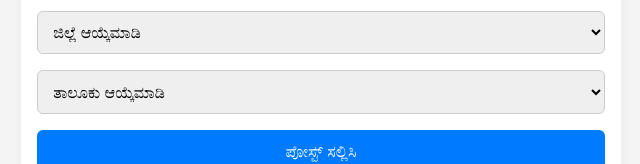
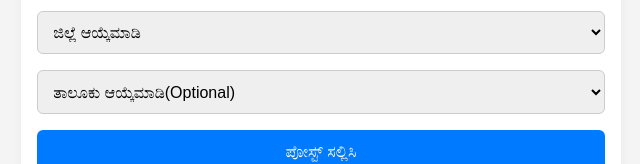
Before and after one commit to cricpro-360/Newsbuzz, a website: page index.html in a window 1280 px wide. Shown: the part 448-612 px from the top of the page, without its empty margins (319-959 px from the left). Drawn offline with Linux system fonts and the light colour scheme; no server answers.

Commit message:
Update index.html

```diff
--- a/index.html
+++ b/index.html
@@ -33,7 +33,7 @@
     </select>
 
     <select id="taluk">
-      <option value="">ತಾಲೂಕು ಆಯ್ಕೆಮಾಡಿ</option>
+      <option value="">ತಾಲೂಕು ಆಯ್ಕೆಮಾಡಿ(Optional)</option>
     </select>
 
     <button onclick="createPost()">ಪೋಸ್ಟ್ ಸಲ್ಲಿಸಿ</button>
```
